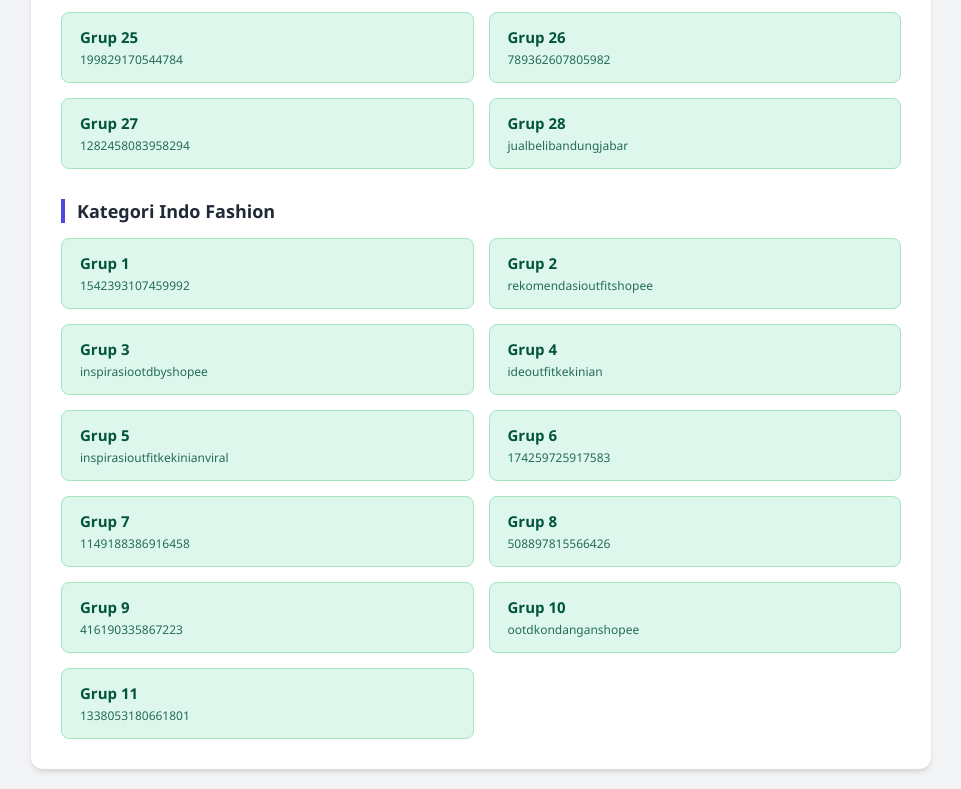
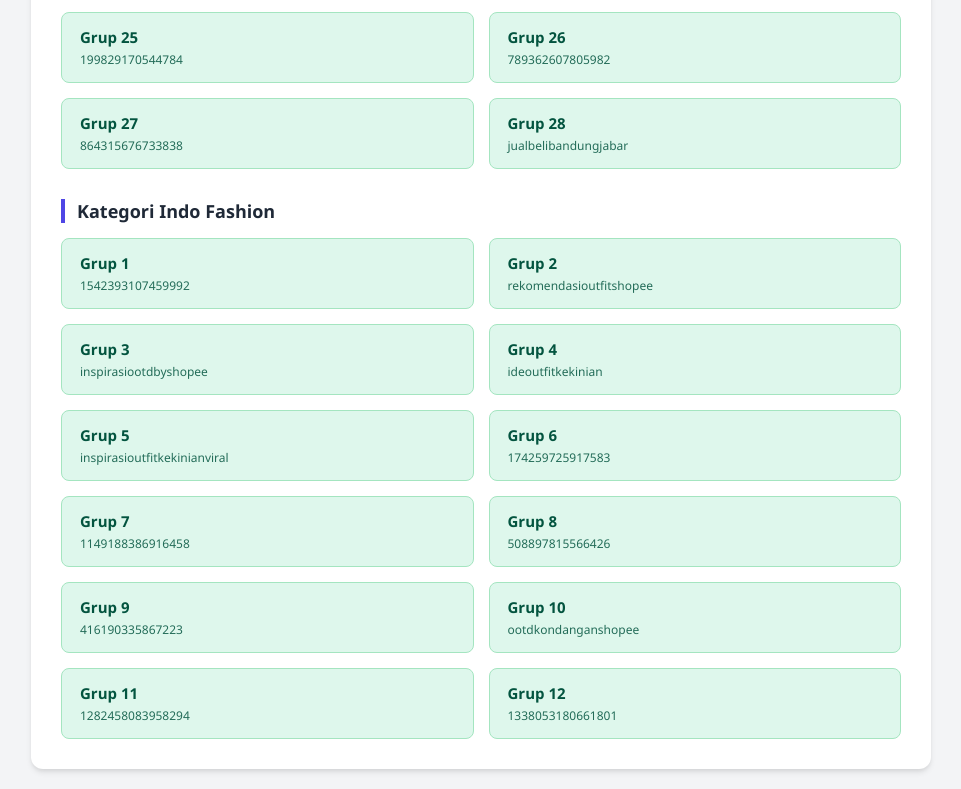
Before and after one commit to masojilink/link, a plain HTML site: page index.html in a window 1280 px wide. Shown: the part 2971-3760 px from the top of the page, without its empty margins (159-1120 px from the left). Drawn offline with Linux system fonts and the light colour scheme.

Commit message:
Update index.html

```diff
--- a/index.html
+++ b/index.html
@@ -232,7 +232,7 @@
 			"https://www.facebook.com/groups/252338918896293/",
 			"https://www.facebook.com/groups/199829170544784/",
 			"https://www.facebook.com/groups/789362607805982/",
-			"https://www.facebook.com/groups/1282458083958294/",
+			"https://www.facebook.com/groups/864315676733838/",
             "https://www.facebook.com/groups/jualbelibandungjabar/"
         ],
 		"Kategori Indo Fashion": [
@@ -246,6 +246,7 @@
 		"https://www.facebook.com/groups/508897815566426/",
 		"https://www.facebook.com/groups/416190335867223/",
 		"https://www.facebook.com/groups/ootdkondanganshopee/",
+		"https://www.facebook.com/groups/1282458083958294/",
 		"https://www.facebook.com/groups/1338053180661801/"
 		]
     };
```
